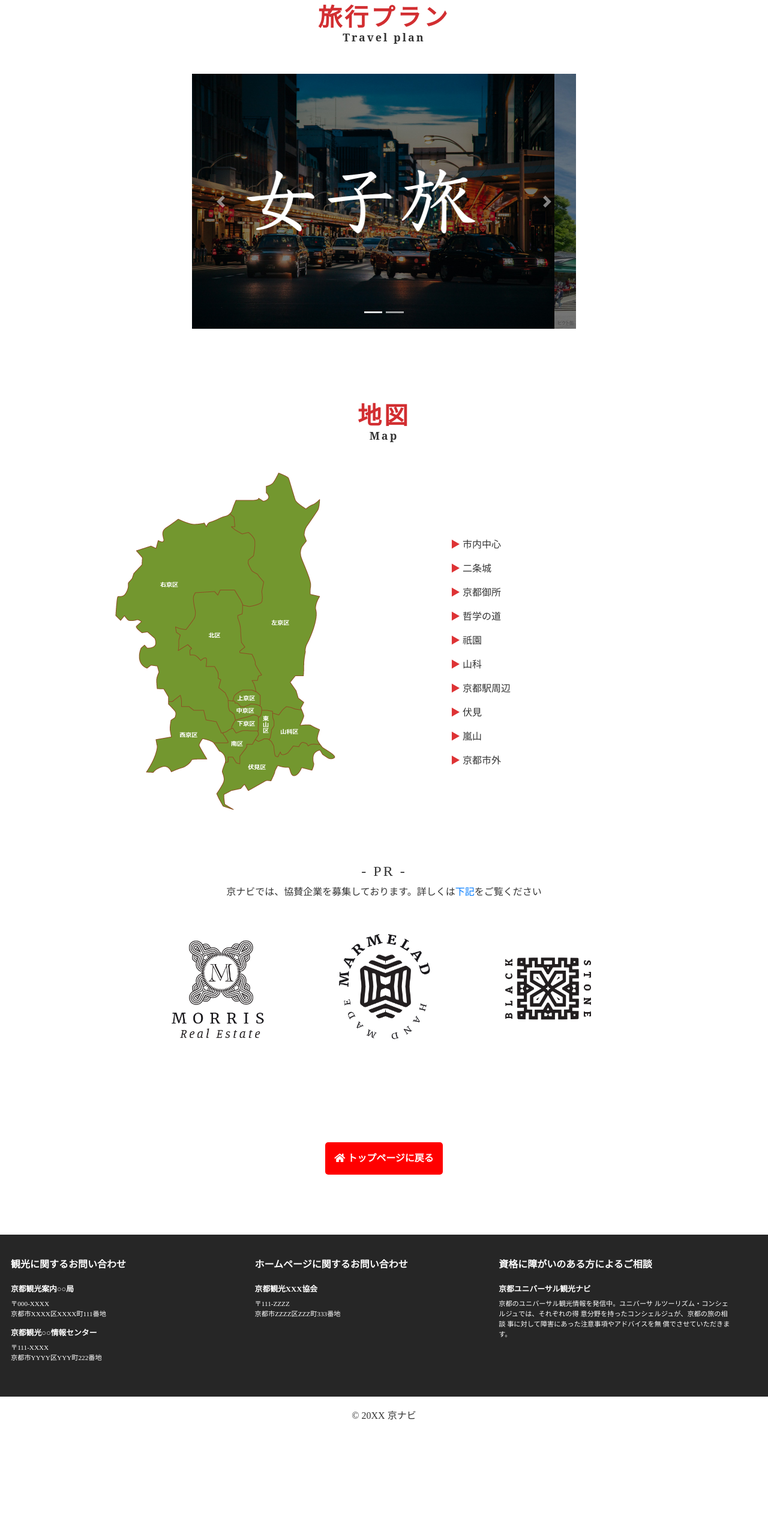
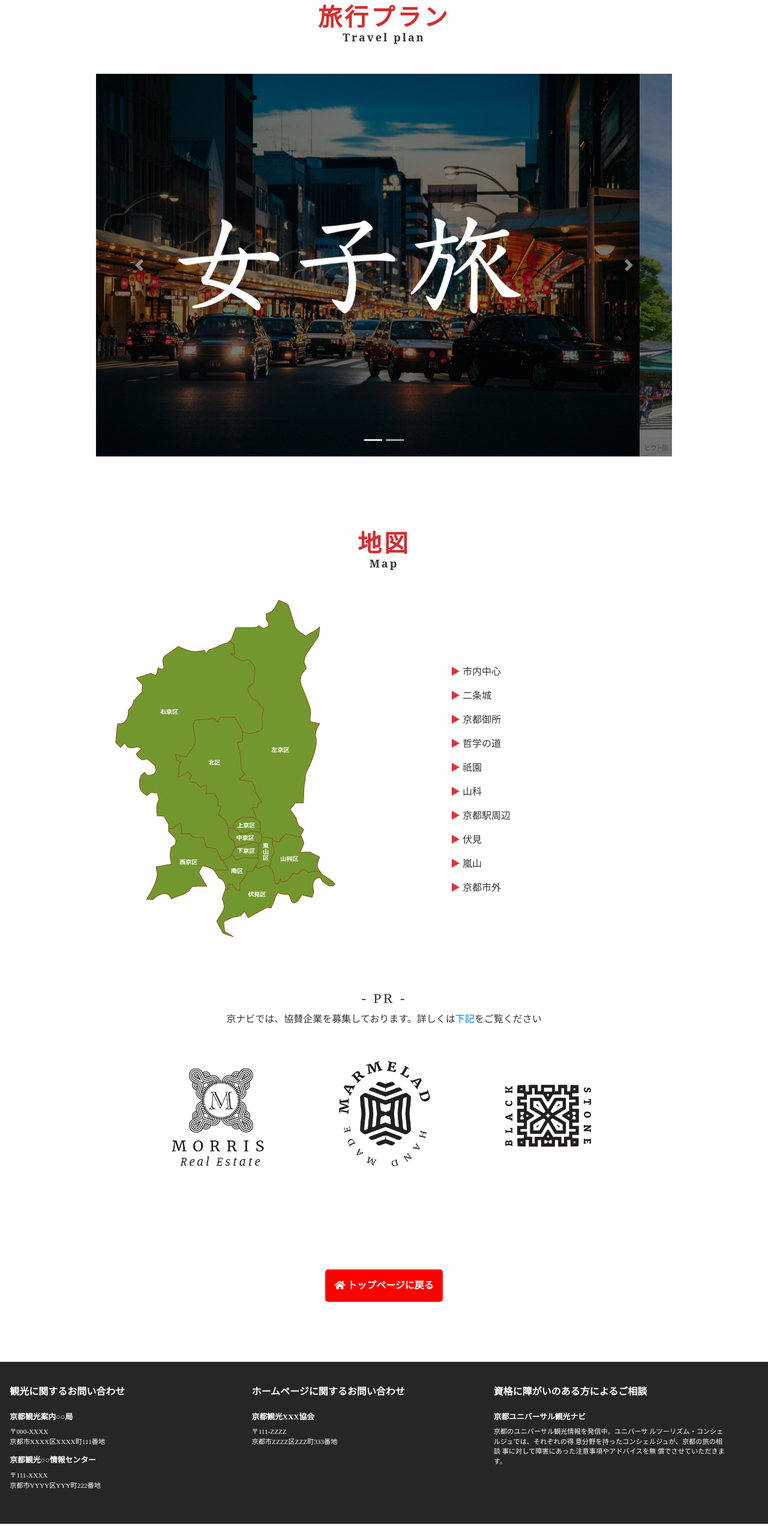
Before and after one commit to gakkii415/test02, a plain HTML site: page index.html in a window 1280 px wide. Shown: the part 1180-3737 px from the top of the page at 60% size. Before the commit the page ends 3572 px from the top, so only its background shows below. Drawn offline with nearby package versions, Linux system fonts and the light colour scheme.

Commit message:
Update stylesheet.css

```diff
--- a/stylesheet.css
+++ b/stylesheet.css
@@ -49,7 +49,7 @@ h3{
 }
 
 .bd-example{
-	width: 50%;
+	width: 75%;
 	margin: 0 auto;
 }
 
@@ -129,7 +129,7 @@ section{
 	float: left;
 	justify-content: center;
 	width: 31%;
-	margin:0 8px ;
+	margin:0 .5% ;
 }
 
 section h5{
```
